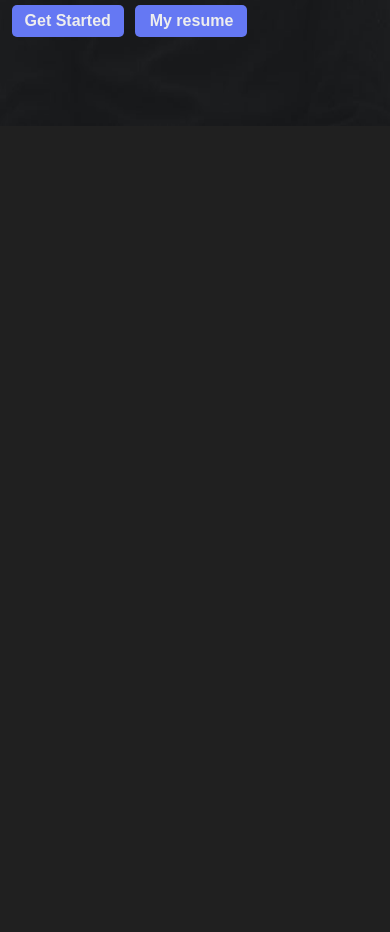
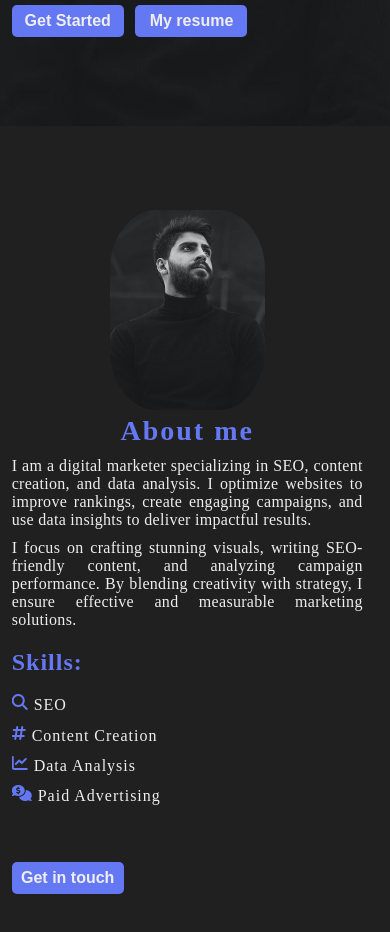
Before and after one commit to gasparc-101/digitalmarketer, a plain HTML site: page code/index.html in a window 390 px wide. Shown: the part 718-1650 px from the top of the page. Before the commit the page ends 844 px from the top, so only its background shows below. Drawn offline with Linux system fonts and the light colour scheme.

Commit message:
added responsiveness to about section

```diff
--- a/code/index.html
+++ b/code/index.html
@@ -77,9 +77,20 @@
             </div>
 
             <div class="content">
-                <h2>
+
+                <h2 class="about-desk">
                     About me
                 </h2>
+
+                <div class="image">
+                    <img src="../assets/images/about.jpg" alt="">
+
+                    <h2>
+                        About me
+                    </h2>
+
+                </div>
+
 
                 <p>
                     I am a digital marketer specializing in SEO, content creation, and data analysis. I optimize websites to improve rankings, create engaging campaigns, and use data insights to deliver impactful results.
@@ -133,7 +144,9 @@
                 <div class="skills-list">
                     <ul class="first">
                         <li>
-                            <i class="fa-solid fa-magnifying-glass"></i>  Search Engine Optimization (SEO)
+                            <i class="fa-solid fa-magnifying-glass"></i>  <span class="shorten">
+                                Search Engine Optimization |
+                            </span>SEO
                         </li>
                         <li>
                             <i class="fa-solid fa-hashtag"></i>
@@ -147,8 +160,7 @@
                         </li>
 
                         <li>
-                            <i class="fa-solid fa-comments-dollar"></i>
-                            Paid Advertising
+                            <i class="fa-solid fa-comments-dollar"></i> Paid Advertising
                         </li>
                     </ul>
                 </div>
--- a/code/styles.css
+++ b/code/styles.css
@@ -2,6 +2,7 @@
     margin: 0;
     padding: 0;
     scroll-behavior: smooth;
+    overflow-x: hidden;
 }
 
 section {
@@ -10,7 +11,7 @@ section {
 
 body {
     background-color: #202020;
-    overflow-x: hidden;
+
 }
 
 header {
@@ -165,6 +166,7 @@ nav > #logo {
     padding: 3px;
 }
 
+
 .skills-title {
     margin-top: 20px;
     color: #6578f3;
@@ -203,10 +205,25 @@ nav > #logo {
     position: absolute;
     bottom: 18.5%;
 }
+
+.image {
+    display: none;
+}
+
 @media only screen and (max-width: 575px) {
     html{
         font-size: 1rem;
     }
+
+
+    h1 { font-size: 2rem; }
+    h2 { font-size: 1.75rem; }
+    h3 { font-size: 1.5rem; }
+    h4 { font-size: 1.25rem; }
+    h5 { font-size: 1.125rem; }
+    h6 { font-size: 1rem; }
+
+
     #home {
         background-image: url(/assets/images/about.jpg);
         background-position: top;
@@ -234,7 +251,7 @@ nav > #logo {
         margin: 2px 0px 2px 0px ;
     }
 
-    #home .intro > button{
+    #home .intro > button, #about .main > .content .cta-about{
 
         height: 2rem;
         width: 7rem;
@@ -291,7 +308,100 @@ nav > #logo {
     }
 
 
+    /* About Section Adjustments */
+
     #about {
-    display: none;
+        overflow: hidden;
     }
+    #about .main {
+        display: block;
+        position: relative;
+        top: 10%;
+        left: 3%;
+        width: 100vw;
+        height: 100vh;
+        padding: 0;
+        margin: 0;
+    }
+
+    /* Hide the photo grid */
+    #about .main .photo {
+        display: none;
+    }
+
+    /* Ensure the content is displayed properly */
+    #about .main > .content {
+        width: 100%;
+        margin-left: 0;
+        height: 100vh;
+    }
+
+    #about > .main .content > .about-desk{
+        display: none;
+    }
+    #about .main > .content h2 {
+
+        margin-top: 5px;
+        font-size: 1.75rem;
+    }
+
+
+    #about .main > .content .image{
+
+        display: flex;
+        flex-direction: column;
+        justify-content: center;
+        align-items: center;
+        justify-content: space-between;
+
+        width: 90%;
+    }
+     #about .main > .content img {
+
+        height: 200px;
+        border-radius: 30%;
+     }
+
+
+
+    #about .main > .content > p {
+        line-height: normal;
+        width: 90%;
+        letter-spacing: .3px;
+    }
+
+    #about .main > .content .skills-list {
+        display: flex;
+        flex-direction: column;
+        margin-top: 8px;
+    }
+
+    #about .main > .content .skills-list ul {
+        flex-direction: column;
+        margin-top: 0;
+    }
+
+
+
+    #about .main > .content .skills-list ul > li {
+        font-size: 1rem;
+        margin-top: 10px;
+        margin-bottom: 0;
+    }
+
+    #about .main > .content .skills-list .shorten {
+        display: none;
+    }
+
+
+    #about .main > .content .cta-about {
+        position: relative;
+        top: 3.5%;
+    }
+
+    /* Hide the table in the about section */
+    #about .main > .content table {
+        display: none;
+    }
+
 }
```
